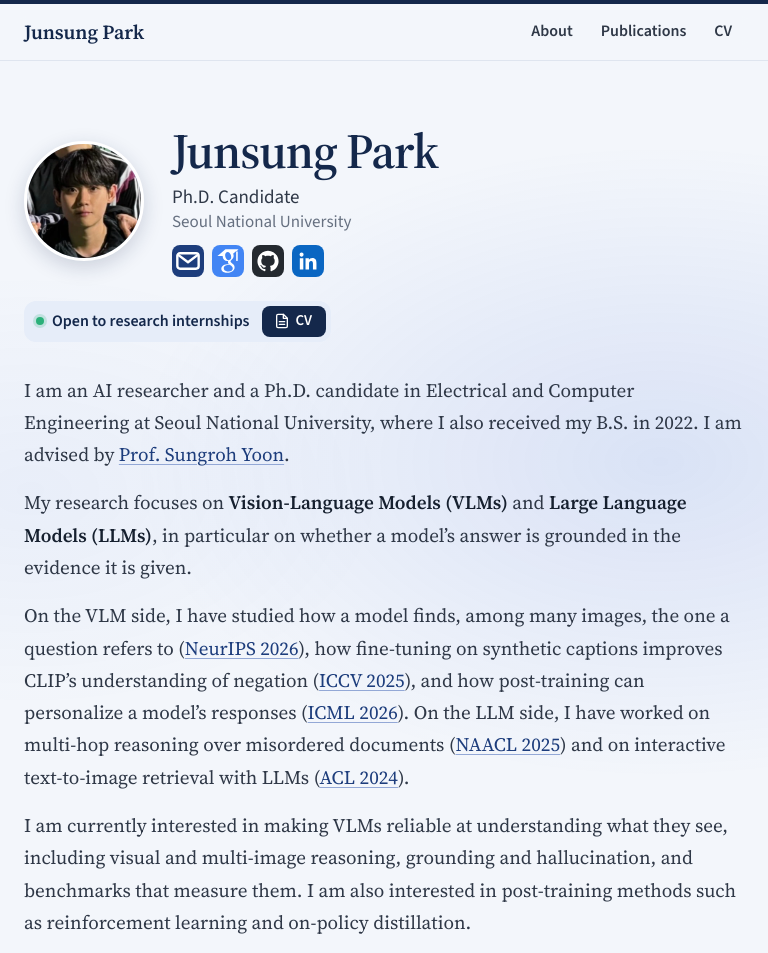
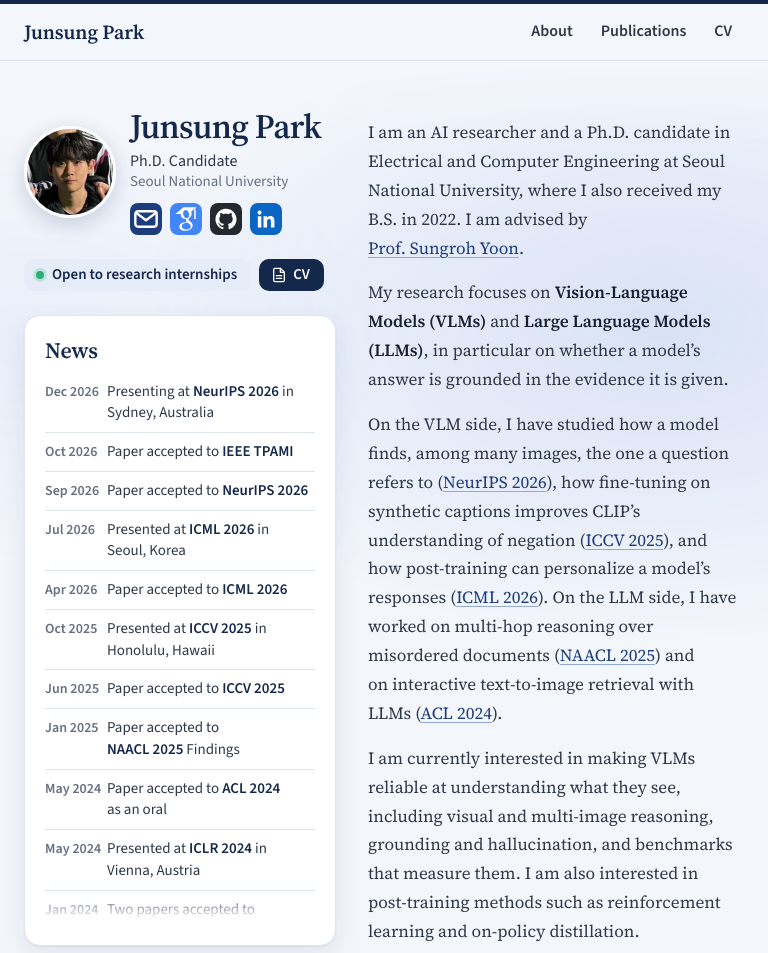
Before and after one commit to parkquasar/parkquasar.github.io, a plain HTML site: page index.html in a window 768 px wide. Shown: the top 953 px of the page. Drawn offline with Linux system fonts and the light colour scheme.

Commit message:
Status label and CV button as two separate boxes; profile-column layout from 768px at smaller sizes; News in one newest-first column when stacked

```diff
--- a/assets/style.css
+++ b/assets/style.css
@@ -187,29 +187,29 @@ h1 {
 .s-github { background: #24292f; }
 .s-linkedin { background: #0a66c2; }
 
-/* Status and CV share one tinted bar that fits its content: "open to internships, CV".
-   The space before the dot equals the space before the CV button; the button sits 5px in
-   from the bar's edge. A longer status wraps inside the bar; the button keeps its size. */
-.status-bar {
+/* Status label and CV button side by side, equal height. Filled tint = label, navy = button. */
+.status-row { display: flex; flex-wrap: wrap; align-items: stretch; gap: 0.5rem; margin-top: 1.5rem; }
+.status {
   display: flex;
   align-items: center;
-  gap: 0.75rem;
-  width: fit-content;
-  max-width: 22.5rem;
-  margin-top: 1.5rem;
-  padding: 0.3125rem 0.3125rem 0.3125rem 0.75rem;
-  border-radius: 12px;
+  gap: 0.5rem;
+  min-width: 0;
+  padding: 0.3125rem 0.875rem 0.3125rem 0.75rem;
+  border-radius: 10px;
   background: var(--tint);
+  color: var(--navy);
+  font-size: 1rem;
+  font-weight: 600;
+  line-height: 1.5;
 }
-.status { display: flex; align-items: center; gap: 0.5rem; min-width: 0; color: var(--navy); font-size: 1rem; font-weight: 600; line-height: 1.5; }
 .status .dot { flex: none; width: 0.5rem; height: 0.5rem; border-radius: 50%; background: var(--green); box-shadow: 0 0 0 3px rgba(43, 176, 122, 0.2); }
 .cv-chip {
   display: inline-flex;
   flex: none;
   align-items: center;
   gap: 0.375rem;
-  padding: 0.25rem 0.875rem 0.25rem 0.75rem;
-  border-radius: 8px;
+  padding: 0 0.875rem 0 0.75rem;
+  border-radius: 10px;
   background: var(--navy);
   color: #fff;
   font-size: 0.9375rem;
@@ -408,8 +408,8 @@ footer .wrap { display: flex; flex-wrap: wrap; justify-content: space-between; g
   .pub { grid-template-columns: 20rem minmax(0, 1fr); grid-template-rows: auto; }
   .thumb { align-self: start; }
 }
-/* ---- From 1024px: a compact name block in the profile column ------- */
-@media (min-width: 64rem) {
+/* ---- From 768px: a compact name block in the profile column -------- */
+@media (min-width: 48rem) {
   .ident { gap: 1.125rem; }
   .avatar { width: 7rem; height: 7rem; }
   h1 { font-size: 2.5rem; white-space: nowrap; } /* about 6px to spare beside the photo; Safari's metrics are slightly wider */
@@ -418,13 +418,28 @@ footer .wrap { display: flex; flex-wrap: wrap; justify-content: space-between; g
   .news li { grid-template-columns: 3.625rem minmax(0, 1fr); column-gap: 0.625rem; }
   .bio { margin-top: 0.75rem; } /* first line on the name's baseline */
 }
+/* 768 to 1023px (a half-width browser window): the same layout, a size smaller. */
+@media (min-width: 48rem) and (max-width: 63.98rem) {
+  .hero { padding-top: 3rem; }
+  .hero-grid { grid-template-columns: 19.5rem minmax(0, 1fr); column-gap: 2rem; }
+  .ident { gap: 0.875rem; }
+  .avatar { width: 5.75rem; height: 5.75rem; }
+  h1 { font-size: 2.125rem; }
+  .role { font-size: 1rem; }
+  .dept { font-size: 0.9375rem; }
+  .status { font-size: 0.9375rem; }
+  .bio p { font-size: 1.0625rem; }
+  .bio { margin-top: 0.5625rem; } /* first line on the name's baseline */
+  .side .card { padding: 1.25rem; }
+  .news li { grid-template-columns: 3.375rem minmax(0, 1fr); column-gap: 0.5rem; font-size: 0.9375rem; }
+}
 /* 1024 to 1120px: a little less gutter so the introduction keeps about 60 characters a line. */
 @media (min-width: 64rem) and (max-width: 70rem) {
   .hero-grid { column-gap: 2.5rem; }
 }
 
-/* ---- Below 1024px: News moves under the introduction, in full ------ */
-@media (max-width: 63.98rem) {
+/* ---- Below 768px: News moves under the introduction, in full -------- */
+@media (max-width: 47.98rem) {
   .hero-grid { grid-template-columns: minmax(0, 1fr); grid-template-areas: "head" "bio" "news"; grid-template-rows: none; row-gap: 2rem; }
   .side { min-height: 0; }
   .side .news { position: static; padding-bottom: 1rem; }
@@ -432,10 +447,6 @@ footer .wrap { display: flex; flex-wrap: wrap; justify-content: space-between; g
   .news .scroller::before,
   .news .scroller::after { display: none; }
   .news .scroller ul { padding-bottom: 0; }
-  /* Two columns filled row by row, so any number of items lines up. */
-  .news ul { display: grid; grid-template-columns: repeat(2, minmax(0, 1fr)); column-gap: 3rem; }
-  .news li { border-top: 1px solid var(--line); }
-  .news li:nth-child(-n+2) { border-top: 0; }
 }
 
 @media (max-width: 62rem) {
@@ -458,8 +469,6 @@ footer .wrap { display: flex; flex-wrap: wrap; justify-content: space-between; g
   .sec h2 { font-size: 1.75rem; }
   .pub { grid-template-columns: 12.5rem minmax(0, 1fr); gap: 1rem; padding: 1rem; }
   .pub h4 { font-size: 1.1875rem; }
-  .news ul { grid-template-columns: minmax(0, 1fr); }
-  .news li:nth-child(2) { border-top: 1px solid var(--line); }
 }
 
 
@@ -474,8 +483,7 @@ footer .wrap { display: flex; flex-wrap: wrap; justify-content: space-between; g
 }
 @media (max-width: 22rem) { /* very narrow phones: the status stays on one line */
   h1 { font-size: 1.875rem; }
-  .status-bar { gap: 0.625rem; padding-left: 0.625rem; }
-  .status { gap: 0.375rem; font-size: 0.875rem; }
+  .status { gap: 0.375rem; padding-left: 0.625rem; padding-right: 0.75rem; font-size: 0.875rem; }
   .cv-chip { padding-left: 0.75rem; padding-right: 0.75rem; }
   .cv-chip svg { display: none; }
 }
--- a/index.html
+++ b/index.html
@@ -20,7 +20,7 @@
   <link rel="icon" href="favicon.svg?v=b9212a78" type="image/svg+xml">
   <link rel="preload" href="assets/fonts/source-sans-3-latin-wght-normal.woff2" as="font" type="font/woff2" crossorigin>
   <link rel="preload" href="assets/fonts/source-serif-4-latin-opsz-normal.woff2" as="font" type="font/woff2" crossorigin>
-  <link rel="stylesheet" href="assets/style.css?v=71d23f0c">
+  <link rel="stylesheet" href="assets/style.css?v=b4bf76d2">
   <script type="application/ld+json">
   {
     "@context": "https://schema.org",
@@ -78,7 +78,7 @@
               </ul>
             </div>
           </div>
-          <div class="status-bar">
+          <div class="status-row">
             <p class="status"><span class="dot" aria-hidden="true"></span><span>Open to research internships</span></p>
             <a class="cv-chip" href="Junsung_Park_CV.pdf?v=1fea61ca"><svg viewBox="0 0 24 24" aria-hidden="true"><path d="M14 2H6a2 2 0 0 0-2 2v16a2 2 0 0 0 2 2h12a2 2 0 0 0 2-2V8z"/><polyline points="14 2 14 8 20 8"/><line x1="16" y1="13" x2="8" y2="13"/><line x1="16" y1="17" x2="8" y2="17"/></svg>CV</a>
           </div>
@@ -95,8 +95,8 @@
           <section class="card news" aria-labelledby="h-news">
             <h2 id="h-news">News</h2>
             <div class="scroller">
-              <!-- Newest first. Venue names use &nbsp; so they stay on one line. From 1024px the list
-                   scrolls inside the card; from 736 to 1023px it is two columns; on phones, one. -->
+              <!-- Newest first. Venue names use &nbsp; so they stay on one line. From 768px the list
+                   scrolls inside the card; below that it is shown in full, in one column. -->
               <ul>
                 <li><time datetime="2026-12">Dec 2026</time><span>Presenting at <a href="#neurips2026">NeurIPS&nbsp;2026</a> in <span class="nb">Sydney, Australia</span></span></li>
                 <li><time datetime="2026-10">Oct 2026</time><span>Paper accepted to <a href="#tpami2026">IEEE&nbsp;TPAMI</a></span></li>
```
